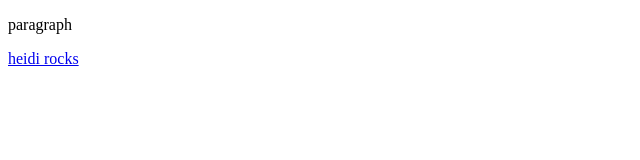
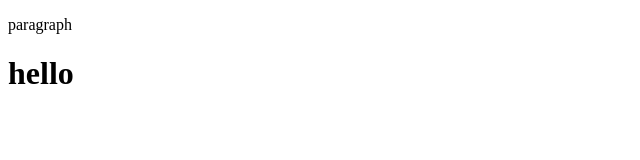
Before and after one commit to nicko584/odin-recipes, a plain HTML site: page index.html in a window 1280 px wide. Shown: the whole page, without its empty margins (0-640 px from the left). Drawn offline with Linux system fonts and the light colour scheme.

Commit message:
working on commits...

```diff
--- a/index.html
+++ b/index.html
@@ -6,8 +6,8 @@
     <meta name="viewport" content="width=device-width, initial-scale=1.0">
     <title>Document</title>
 </head>
-<body> <p>paragraph</p>
-    <a href="heidirocks/google.html">heidi rocks</a>
+<body> <p>paragraph <h1>hello</h1></p>
+
 
 </body>
 </html>
```
Also changed, not shown: 1 other file.
